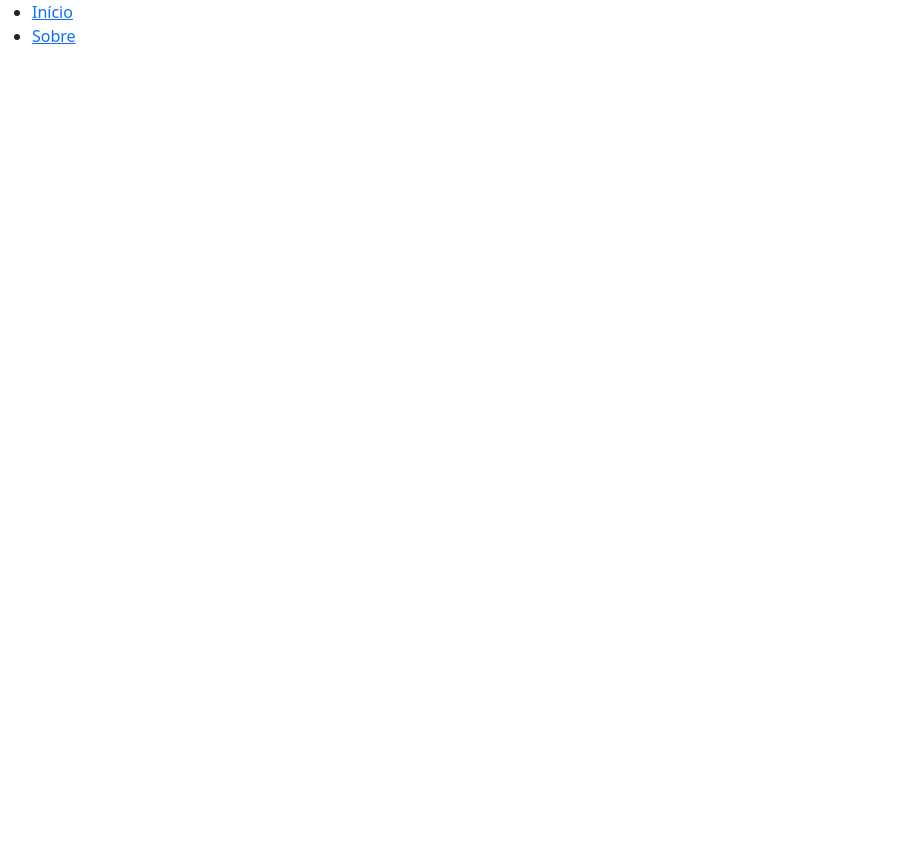
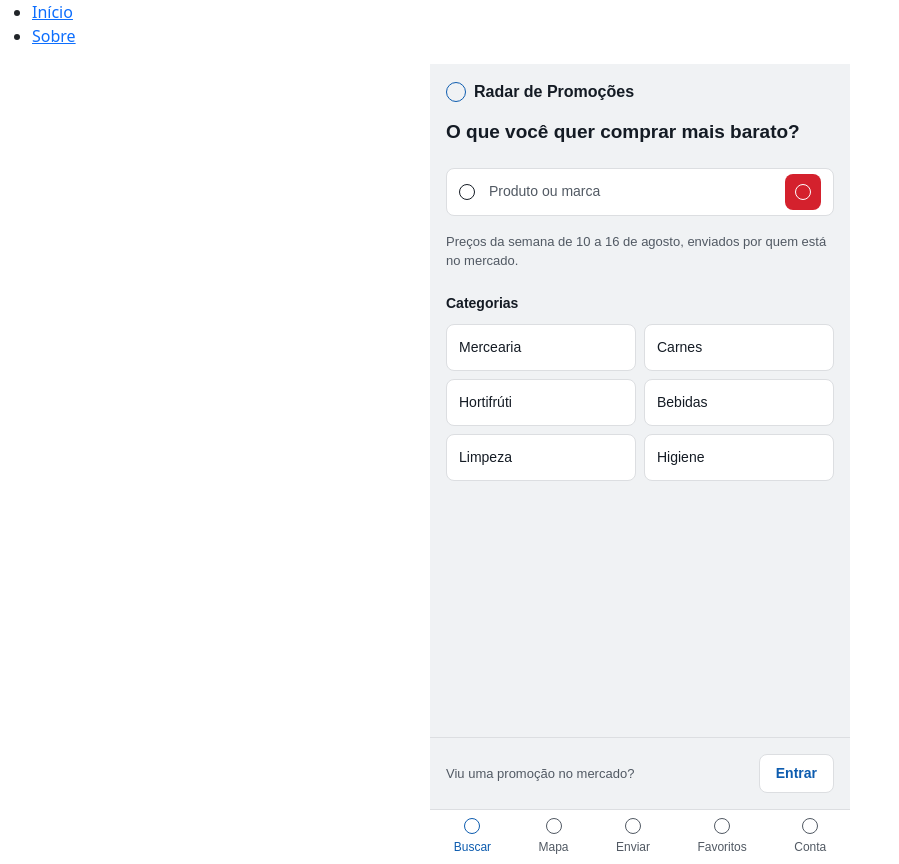
Before and after one commit to tabatachferri/ki-oferta, a website built with Vite: page src/index.html in a window 1280 px wide. Shown: the whole page, without its empty margins (0-899 px from the left). Before the commit the page ends 800 px from the top, so only its background shows below. Built offline with nearby package versions, Linux system fonts and the light colour scheme.

Commit message:
Parte B: cria tela 1 (inicio) com CSS proprio e corrige roteador

```diff
--- /dev/null
+++ b/src/css/inicio.css
@@ -0,0 +1,250 @@
+/* =========================================================
+   TOKENS — cor, tipografia e espaçamento do estudo de caso.
+   Ainda não existe um arquivo de tokens compartilhado no
+   projeto, então eles ficam aqui por enquanto; quando outra
+   tela precisar deles, vale extrair para um css/tokens.css
+   e importar antes das demais folhas de estilo.
+   ========================================================= */
+:root {
+  /* Cores cromáticas */
+  --cor-primaria: oklch(48% 0.15 255);   /* navegação e links · 8,6:1 */
+  --cor-destaque: oklch(56% 0.21 25);    /* preço e ação principal · 5,9:1 */
+
+  /* Tintas de texto */
+  --tinta-1: oklch(22% 0.02 255);        /* texto principal · 16,4:1 */
+  --tinta-2: oklch(46% 0.02 255);        /* texto secundário · 7,4:1 */
+
+  /* Superfícies */
+  --superficie-cartao: oklch(100% 0 0);
+  --superficie-fundo: oklch(96% 0.004 255);
+  --superficie-borda: oklch(90% 0.004 255);
+
+  /* Tipografia — uma família, sete degraus */
+  --fonte-base: Arial, Helvetica, sans-serif;
+  --txt-preco: 2.125rem;  /* 34px */
+  --txt-2xl: 1.5rem;      /* 24px */
+  --txt-xl: 1.1875rem;    /* 19px */
+  --txt-lg: 1rem;         /* 16px */
+  --txt-md: 0.875rem;     /* 14px */
+  --txt-sm: 0.8125rem;    /* 13px */
+  --txt-xs: 0.75rem;      /* 12px */
+
+  /* Grade de 4px — aplicação fixa por contexto */
+  --espaco-margem-tela: 1rem;     /* 16px */
+  --espaco-cartao: 0.75rem;       /* 12px */
+  --espaco-entre-cartoes: 0.5rem; /* 8px */
+  --espaco-entre-secoes: 1.5rem;  /* 24px */
+
+  /* Largura de referência da tela (mobile) */
+  --largura-tela: 420px;
+}
+
+/* =========================================================
+   BASE DA TELA
+   ========================================================= */
+.tela-inicio {
+  display: flex;
+  flex-direction: column;
+  width: 100%;
+  max-width: var(--largura-tela);
+  min-height: 100vh;
+  margin: 0 auto;
+  background-color: var(--superficie-fundo);
+  font-family: var(--fonte-base);
+  color: var(--tinta-1);
+}
+
+/* Placeholder neutro para onde os ícones entrarão depois */
+.icone-placeholder {
+  display: inline-block;
+  width: 1.25rem;
+  height: 1.25rem;
+  border: 1.5px solid currentColor;
+  border-radius: 50%;
+  flex-shrink: 0;
+}
+
+.icone-placeholder--sm {
+  width: 1rem;
+  height: 1rem;
+}
+
+.icone-placeholder--claro {
+  border-color: var(--superficie-cartao);
+}
+
+/* =========================================================
+   CABEÇALHO
+   ========================================================= */
+.app-header {
+  display: flex;
+  align-items: center;
+  gap: var(--espaco-entre-cartoes);
+  padding: var(--espaco-margem-tela);
+  color: var(--cor-primaria);
+}
+
+.app-header__titulo {
+  font-size: var(--txt-lg);
+  font-weight: 700;
+  color: var(--tinta-1);
+}
+
+/* =========================================================
+   CONTEÚDO PRINCIPAL
+   ========================================================= */
+.inicio-conteudo {
+  display: flex;
+  flex-direction: column;
+  flex: 1;
+  padding: 0 var(--espaco-margem-tela);
+  gap: var(--espaco-entre-secoes);
+}
+
+.inicio-pergunta {
+  font-size: var(--txt-xl);
+  font-weight: 700;
+  line-height: 1.25;
+  margin: 0;
+  color: var(--tinta-1);
+}
+
+/* Busca — elemento dominante da tela */
+.busca-form {
+  display: flex;
+  align-items: center;
+  gap: var(--espaco-cartao);
+  height: 3rem; /* 48px, conforme componente recorrente "barra de busca" */
+  padding: 0 var(--espaco-cartao);
+  background-color: var(--superficie-cartao);
+  border: 1px solid var(--superficie-borda);
+  border-radius: 0.5rem;
+}
+
+.busca-input {
+  flex: 1;
+  border: none;
+  outline: none;
+  background: transparent;
+  font-family: inherit;
+  font-size: var(--txt-md);
+  color: var(--tinta-1);
+}
+
+.busca-input::placeholder {
+  color: var(--tinta-2);
+}
+
+.busca-botao {
+  display: flex;
+  align-items: center;
+  justify-content: center;
+  width: 2.25rem;
+  height: 2.25rem;
+  border: none;
+  border-radius: 0.5rem;
+  background-color: var(--cor-destaque);
+  cursor: pointer;
+}
+
+.busca-legenda {
+  margin: calc(var(--espaco-entre-cartoes) * -1) 0 0;
+  font-size: var(--txt-sm);
+  color: var(--tinta-2);
+}
+
+/* Categorias — segundo caminho, em grade de 2 colunas */
+.categorias {
+  display: flex;
+  flex-direction: column;
+  gap: var(--espaco-cartao);
+}
+
+.categorias-titulo {
+  margin: 0;
+  font-size: var(--txt-md);
+  font-weight: 700;
+  color: var(--tinta-1);
+}
+
+.categorias-grade {
+  display: flex;
+  flex-wrap: wrap;
+  gap: var(--espaco-entre-cartoes);
+}
+
+.categoria-item {
+  flex: 1 1 calc(50% - var(--espaco-entre-cartoes) / 2);
+  min-width: calc(50% - var(--espaco-entre-cartoes) / 2);
+  padding: var(--espaco-cartao);
+  background-color: var(--superficie-cartao);
+  border: 1px solid var(--superficie-borda);
+  border-radius: 0.5rem;
+  font-family: inherit;
+  font-size: var(--txt-md);
+  color: var(--tinta-1);
+  text-align: left;
+  cursor: pointer;
+}
+
+/* =========================================================
+   RODAPÉ DA TELA (contribuinte)
+   ========================================================= */
+.inicio-rodape {
+  display: flex;
+  align-items: center;
+  justify-content: space-between;
+  gap: var(--espaco-cartao);
+  padding: var(--espaco-margem-tela);
+  border-top: 1px solid var(--superficie-borda);
+}
+
+.inicio-rodape__texto {
+  font-size: var(--txt-sm);
+  color: var(--tinta-2);
+}
+
+.botao {
+  padding: 0.5rem 1rem;
+  border-radius: 0.5rem;
+  font-family: inherit;
+  font-size: var(--txt-md);
+  font-weight: 700;
+  cursor: pointer;
+  border: none;
+}
+
+.botao--secundario {
+  background-color: var(--superficie-cartao);
+  color: var(--cor-primaria);
+  border: 1px solid var(--superficie-borda);
+}
+
+/* =========================================================
+   BARRA DE NAVEGAÇÃO INFERIOR
+   ========================================================= */
+.tab-bar {
+  display: flex;
+  justify-content: space-around;
+  align-items: center;
+  padding: var(--espaco-entre-cartoes) 0;
+  background-color: var(--superficie-cartao);
+  border-top: 1px solid var(--superficie-borda);
+}
+
+.tab-bar__item {
+  display: flex;
+  flex-direction: column;
+  align-items: center;
+  gap: 0.25rem;
+  text-decoration: none;
+  color: var(--tinta-2);
+}
+
+.tab-bar__item--ativo {
+  color: var(--cor-primaria);
+}
+
+.tab-bar__rotulo {
+  font-size: var(--txt-xs);
+}
--- a/src/index.html
+++ b/src/index.html
@@ -44,6 +44,7 @@
       crossorigin="anonymous"
     />
     <link rel="stylesheet" href="./css/style.css" />
+    <link rel="stylesheet" href="./css/inicio.css" />
     <meta name="theme-color" content="#31d53d" />
   </head>
   <body>
--- a/src/js/main.js
+++ b/src/js/main.js
@@ -3,14 +3,21 @@ import {navbar} from './navbar/navbar.js'
 
 const app = document.getElementById("app")
 navbar(mapaderotas)
-// #home
-let hash = location.hash || "#home"
-// console.log(mapaderotas)
-// console.log(mapaderotas[0])
-// console.log(mapaderotas[0].label)
-const roteador = {}
 
+function renderizarRotaAtual() {
+  const hash = location.hash || "#home"
+  const rota = mapaderotas.find(item => item.url === hash)
 
-window.addEventListener("hashchange",()=>{
-    mapaderotas[1].pagina()
-})
+  if (rota) {
+    rota.pagina(app)
+  } else {
+    // Hash desconhecido: cai para a página inicial
+    mapaderotas[0].pagina(app)
+  }
+}
+
+// Renderiza a página certa assim que a aplicação carrega
+renderizarRotaAtual()
+
+// E a cada troca de hash (clique em um link do menu, por exemplo)
+window.addEventListener("hashchange", renderizarRotaAtual)
--- a/src/js/paginas/home.js
+++ b/src/js/paginas/home.js
@@ -1,13 +1,79 @@
-function home(app){
-    app.innerHTML = `
-    <div>
-        <h1>Página Inicial</h1>
-    </div>
-    `
+function home(app) {
+  app.innerHTML = `
+  <div class="tela tela-inicio">
+
+    <header class="app-header">
+      <span class="icone-placeholder" aria-hidden="true"></span>
+      <span class="app-header__titulo">Radar de Promoções</span>
+    </header>
+
+    <main class="inicio-conteudo">
+      <h1 class="inicio-pergunta">O que você quer comprar mais barato?</h1>
+
+      <form class="busca-form" role="search">
+        <span class="icone-placeholder icone-placeholder--sm" aria-hidden="true"></span>
+        <input
+          type="search"
+          class="busca-input"
+          placeholder="Produto ou marca"
+          aria-label="Produto ou marca"
+        />
+        <button type="submit" class="busca-botao" aria-label="Buscar">
+          <span class="icone-placeholder icone-placeholder--sm icone-placeholder--claro" aria-hidden="true"></span>
+        </button>
+      </form>
+
+      <p class="busca-legenda">
+        Preços da semana de 10 a 16 de agosto, enviados por quem está no mercado.
+      </p>
+
+      <section class="categorias">
+        <h2 class="categorias-titulo">Categorias</h2>
+        <div class="categorias-grade">
+          <button type="button" class="categoria-item">Mercearia</button>
+          <button type="button" class="categoria-item">Carnes</button>
+          <button type="button" class="categoria-item">Hortifrúti</button>
+          <button type="button" class="categoria-item">Bebidas</button>
+          <button type="button" class="categoria-item">Limpeza</button>
+          <button type="button" class="categoria-item">Higiene</button>
+        </div>
+      </section>
+    </main>
+
+    <footer class="inicio-rodape">
+      <span class="inicio-rodape__texto">Viu uma promoção no mercado?</span>
+      <button type="button" class="botao botao--secundario">Entrar</button>
+    </footer>
+
+    <nav class="tab-bar" aria-label="Navegação principal">
+      <a href="#home" class="tab-bar__item tab-bar__item--ativo">
+        <span class="icone-placeholder icone-placeholder--sm" aria-hidden="true"></span>
+        <span class="tab-bar__rotulo">Buscar</span>
+      </a>
+      <a href="#mapa" class="tab-bar__item">
+        <span class="icone-placeholder icone-placeholder--sm" aria-hidden="true"></span>
+        <span class="tab-bar__rotulo">Mapa</span>
+      </a>
+      <a href="#enviar" class="tab-bar__item">
+        <span class="icone-placeholder icone-placeholder--sm" aria-hidden="true"></span>
+        <span class="tab-bar__rotulo">Enviar</span>
+      </a>
+      <a href="#favoritos" class="tab-bar__item">
+        <span class="icone-placeholder icone-placeholder--sm" aria-hidden="true"></span>
+        <span class="tab-bar__rotulo">Favoritos</span>
+      </a>
+      <a href="#conta" class="tab-bar__item">
+        <span class="icone-placeholder icone-placeholder--sm" aria-hidden="true"></span>
+        <span class="tab-bar__rotulo">Conta</span>
+      </a>
+    </nav>
+
+  </div>
+  `;
 }
 
 export default {
-    url: "#home",
-    label: "Início",
-    pagina: home
-}
+  url: "#home",
+  label: "Início",
+  pagina: home,
+};
--- a/src/js/paginas/sobre.js
+++ b/src/js/paginas/sobre.js
@@ -7,7 +7,7 @@ function sobre(app){
 }
 
 export default {
-    url: "#home",
+    url: "#sobre",
     label: "Sobre",
     pagina: sobre
 }
```
Also changed, not shown: README.md.
